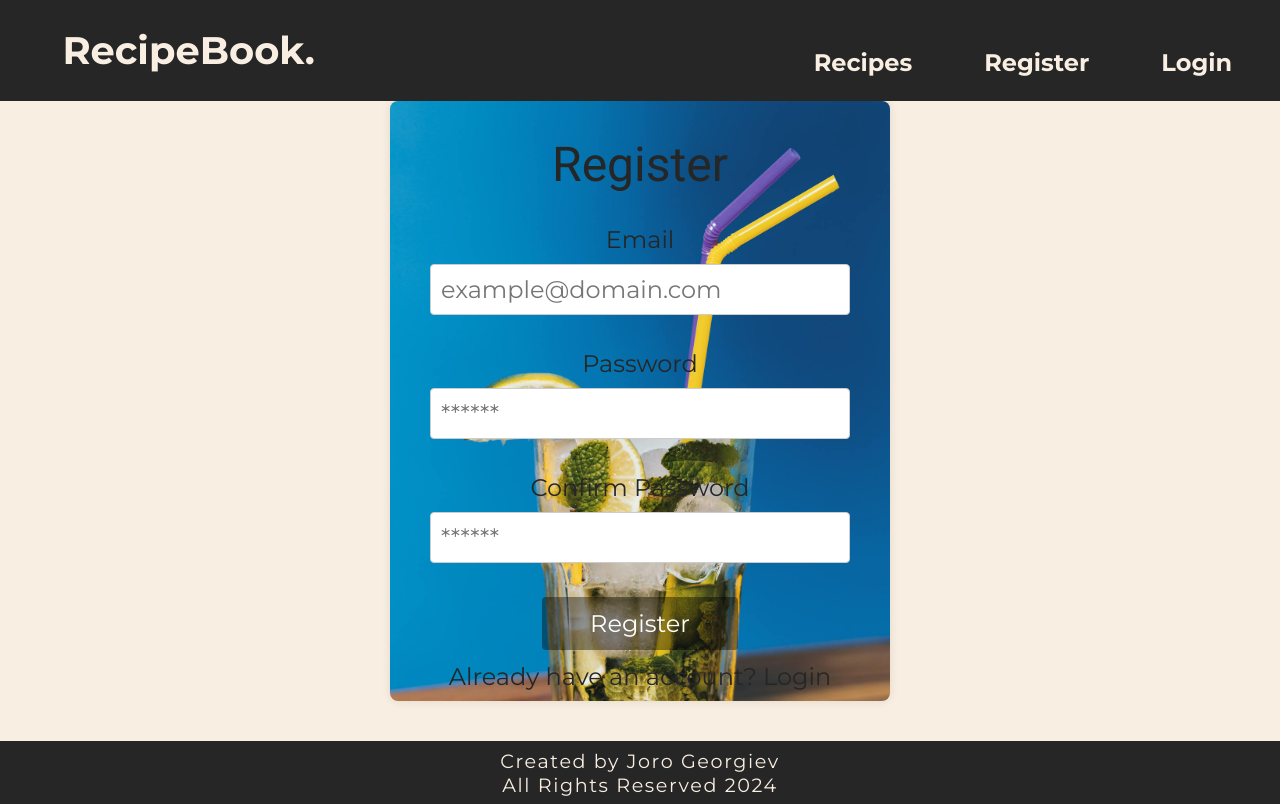
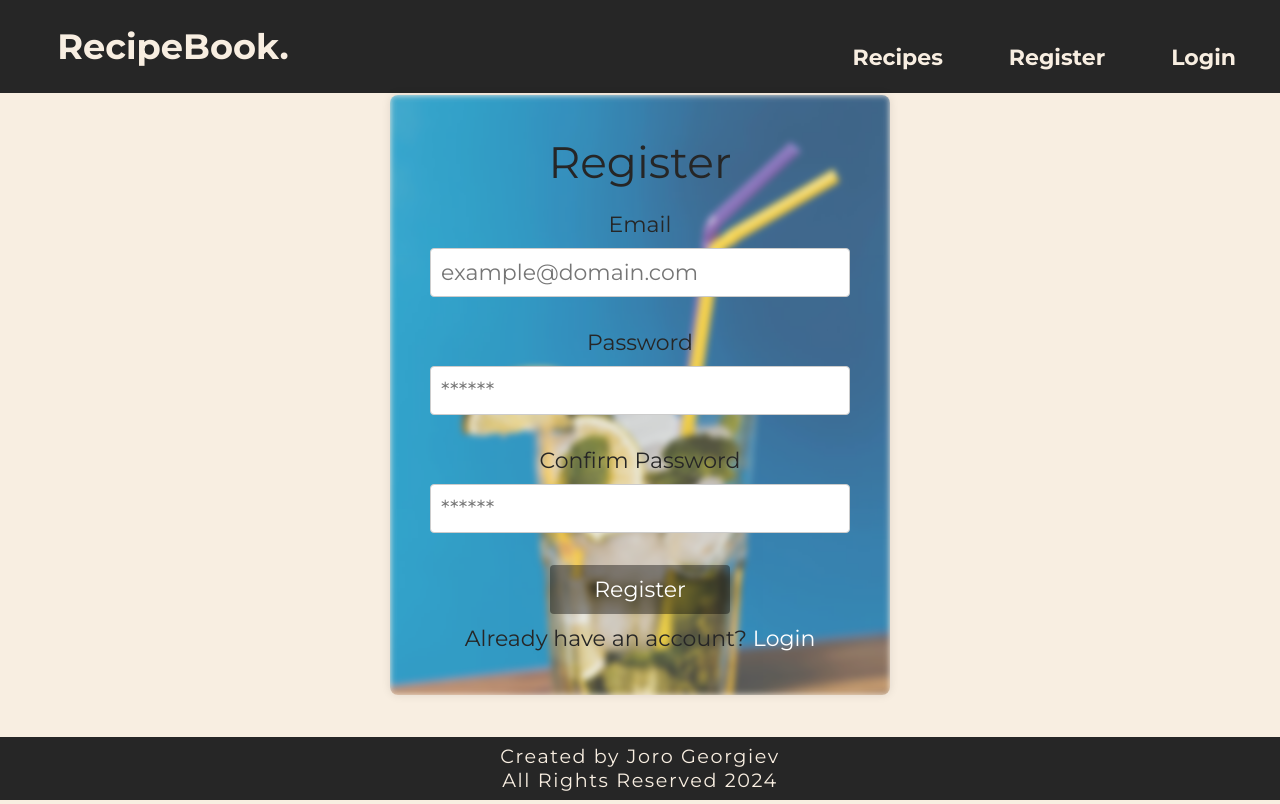
Before and after one commit to Joro765/React-Project, a React (Vite) app in the folder client/: page /register in a window 1280 px wide. Built offline with nearby package versions, Linux system fonts and the light colour scheme.

Commit message:
Added more styles to register and login forms

```diff
--- a/client/public/styles/style.css
+++ b/client/public/styles/style.css
@@ -293,7 +293,7 @@ nav .logo {
 
 @media (min-width: 992px) {
     body {
-        font-size: 22px;
+        font-size: 20px;
     }
 
     .site-header nav ul {
@@ -323,7 +323,7 @@ nav .logo {
 
 @media (min-width: 1200px) {
     body {
-        font-size: 24px;
+        font-size: 22px;
     }
 
     .site-header nav ul {
@@ -339,7 +339,7 @@ nav .logo {
 
 @media (min-width: 1900px) {
     body {
-        font-size: 26px;
+        font-size: 24px;
     }
 
     .site-header-home {
--- a/client/src/components/login/Login.jsx
+++ b/client/src/components/login/Login.jsx
@@ -16,8 +16,8 @@ export default function Login() {
 
     return (
         <div className={styles.formWrapper}>
+            <h2 className={styles.formTitle}>Login</h2>
             <form onSubmit={onSubmit} className={styles.loginForm}>
-                <h2>Login</h2>
                 <div className={styles.inputs}>
                     <label htmlFor="email">Email</label>
                     <input type="text" name="email" id="email" value={values.email} onChange={onChange} placeholder="example@domain.com" />
@@ -28,7 +28,7 @@ export default function Login() {
                 </div>
                 <div className={styles.buttons}>
                     <button type="submit">Login</button>
-                    <p>Don't have an account? <Link to="/register">Register</Link></p>
+                    <p>Don't have an account? <Link className={styles.linkButton} to="/register">Register</Link></p>
                 </div>
             </form>
         </div>
--- a/client/src/components/login/Login.module.css
+++ b/client/src/components/login/Login.module.css
@@ -1,8 +1,5 @@
 .formWrapper {
-    background-image: url("../../../public/images/forms/login2.jpg");
-    background-position: center;
-    background-size: cover;
-    background-repeat: no-repeat;
+    position: relative;
     padding: 20px;
     border-radius: 8px;
     box-shadow: 0 0 10px rgba(0, 0, 0, 0.1);
@@ -15,10 +12,33 @@
     flex-direction: column;
     justify-content: center;
     align-items: center;
-
+    overflow: hidden;
+    z-index: 1;
 }
 
+.formWrapper::before {
+    content: "";
+    position: absolute;
+    top: 0;
+    left: 0;
+    right: 0;
+    bottom: 0;
+    background-image: url("../../../public/images/forms/login2.jpg");
+    background-position: center;
+    background-size: cover;
+    background-repeat: no-repeat;
+    filter: blur(3px);
+    opacity: 0.8;
+    z-index: -1;
+}
 
+.formTitle {
+    text-align: center;
+    width: 100%;
+    padding: 0;
+    margin-bottom: 20px;
+    font-family: "Montserrat", sans-serif;
+}
 
 .loginForm {
     display: flex;
@@ -30,6 +50,7 @@
     width: 100%;
     height: 100%;
     position: relative;
+    z-index: 2;
 }
 
 .loginForm .inputs {
@@ -58,6 +79,31 @@
     gap: 0.5em;
 }
 
+
+
+.linkButton {
+    position: relative;
+    text-decoration: none;
+    color: #fff;
+}
+
+
+.linkButton::after {
+    content: '';
+    position: absolute;
+    width: 0;
+    height: 2px;
+    bottom: -2px;
+    left: 0;
+    background-color: #fff;
+    transition: width 0.2s ease-in-out;
+}
+
+
+.linkButton:hover::after {
+    width: 100%;
+}
+
 .loginForm .buttons button {
     padding: 0.5em 2em;
     font-size: inherit;
@@ -69,16 +115,11 @@
     transition: background-color 0.3s, transform 0.2s;
 }
 
-
 .loginForm .buttons button:hover {
     background-color: rgba(0, 0, 0, 0.7);
     transform: scale(1.05);
     cursor: pointer;
 }
-
-
-
-
 
 @media (min-width: 768px) {
     .formWrapper {
@@ -86,7 +127,6 @@
     }
 }
 
-
 @media (min-width: 992px) {
     .formWrapper {
         padding: 40px;
--- a/client/src/components/register/Register.jsx
+++ b/client/src/components/register/Register.jsx
@@ -16,8 +16,8 @@ export default function Register() {
 
     return (
         <div className={styles.formWrapper}>
+            <h2 className={styles.formTitle}>Register</h2>
             <form onSubmit={onSubmit} className={styles.registerForm}>
-                <h2>Register</h2>
                 <div className={styles.inputs}>
                     <label htmlFor="email">Email</label>
                     <input type="text" name="email" id="email" value={values.email} onChange={onChange} placeholder="example@domain.com" />
@@ -32,7 +32,7 @@ export default function Register() {
                 </div>
                 <div className={styles.buttons}>
                     <button type="submit">Register</button>
-                    <p>Already have an account? <Link to="/login">Login</Link></p>
+                    <p>Already have an account? <Link className={styles.linkButton} to="/login">Login</Link></p>
                 </div>
             </form>
         </div>
--- a/client/src/components/register/Register.module.css
+++ b/client/src/components/register/Register.module.css
@@ -1,8 +1,5 @@
 .formWrapper {
-    background-image: url("../../../public/images/forms/register.jpg");
-    background-position: center;
-    background-size: cover;
-    background-repeat: no-repeat;
+    position: relative;
     padding: 20px;
     border-radius: 8px;
     box-shadow: 0 0 10px rgba(0, 0, 0, 0.1);
@@ -15,10 +12,33 @@
     flex-direction: column;
     justify-content: center;
     align-items: center;
-
+    overflow: hidden;
+    z-index: 1;
 }
 
+.formWrapper::before {
+    content: "";
+    position: absolute;
+    top: 0;
+    left: 0;
+    right: 0;
+    bottom: 0;
+    background-image: url("../../../public/images/forms/register.jpg");
+    background-position: center;
+    background-size: cover;
+    background-repeat: no-repeat;
+    filter: blur(3px);
+    opacity: 0.8;
+    z-index: -1;
+}
 
+.formTitle {
+    text-align: center;
+    width: 100%;
+    padding: 0;
+    margin-bottom: 20px;
+    font-family: "Montserrat", sans-serif;
+}
 
 .registerForm {
     display: flex;
@@ -30,6 +50,7 @@
     width: 100%;
     height: 100%;
     position: relative;
+    z-index: 2;
 }
 
 .registerForm .inputs {
@@ -50,7 +71,6 @@
     box-sizing: border-box;
 }
 
-
 .registerForm .buttons {
     display: flex;
     flex-direction: column;
@@ -58,6 +78,33 @@
     align-items: center;
     gap: 0.5em;
 }
+
+
+
+.linkButton {
+    position: relative;
+    text-decoration: none;
+    color: #fff;
+}
+
+
+.linkButton::after {
+    content: '';
+    position: absolute;
+    width: 0;
+    height: 2px;
+    bottom: -2px;
+    left: 0;
+    background-color: #fff;
+    transition: width 0.2s ease-in-out;
+}
+
+
+.linkButton:hover::after {
+    width: 100%;
+}
+
+
 
 .registerForm .buttons button {
     padding: 0.5em 2em;
@@ -70,17 +117,11 @@
     transition: background-color 0.3s, transform 0.2s;
 }
 
-
 .registerForm .buttons button:hover {
     background-color: rgba(0, 0, 0, 0.7);
     transform: scale(1.05);
     cursor: pointer;
 }
-
-
-
-
-
 
 @media (min-width: 768px) {
     .formWrapper {
@@ -88,7 +129,6 @@
     }
 }
 
-
 @media (min-width: 992px) {
     .formWrapper {
         padding: 40px;
```
